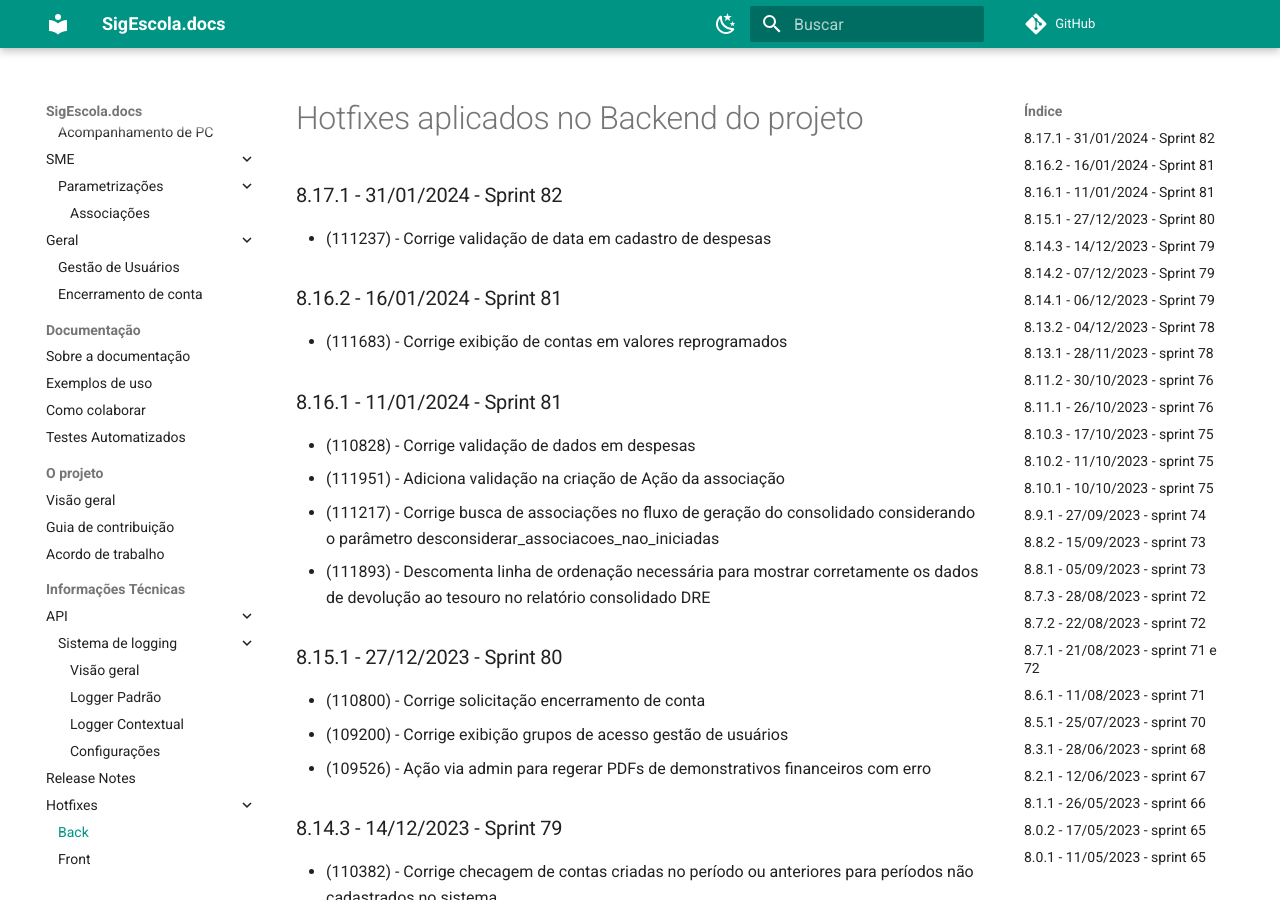
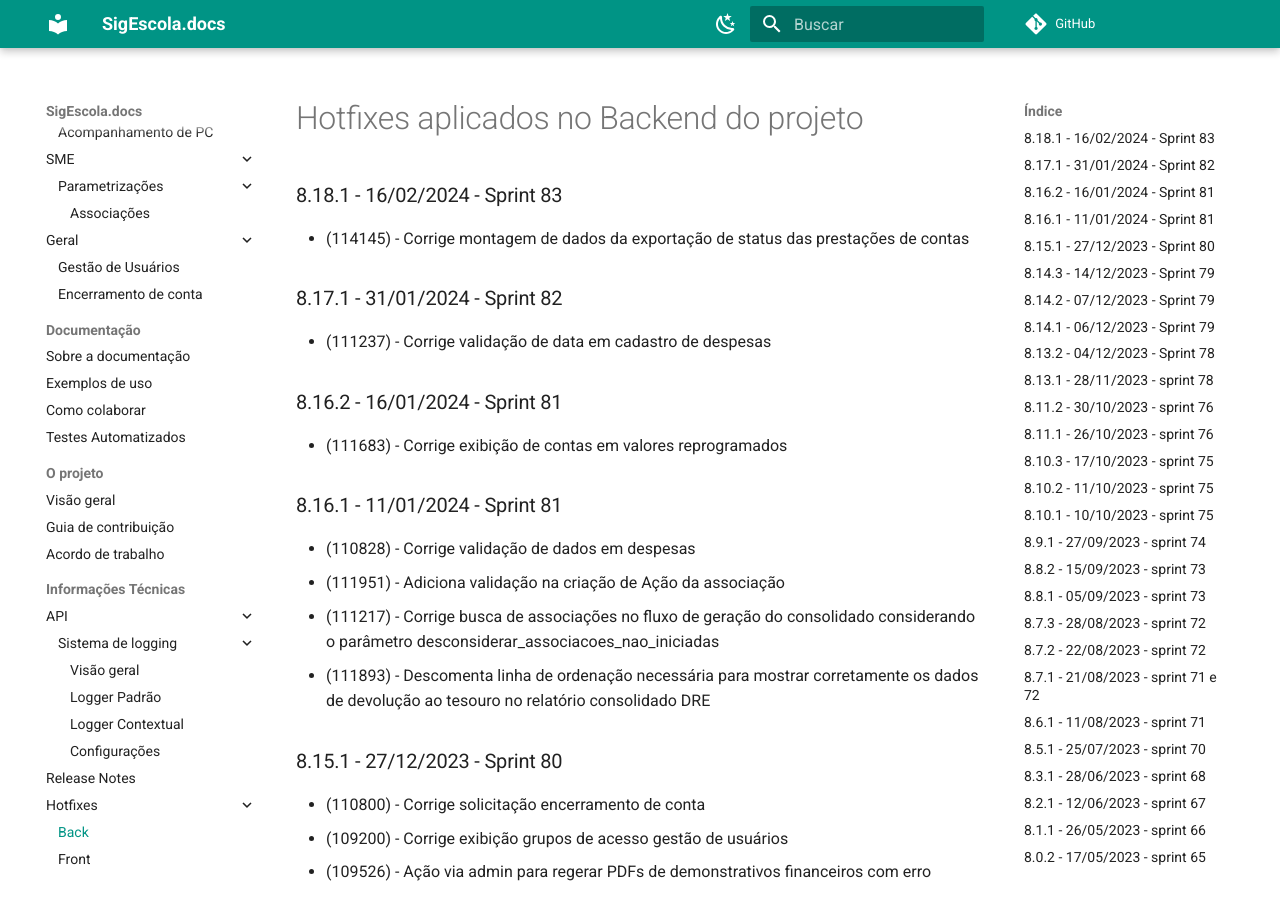
Before and after one commit to prefeiturasp/SME-PTRF-Docs, an MkDocs documentation site: the page built from docs/projeto/hotfixes_back.md, in a window 1280 px wide and 900 px high. Built offline with MkDocs 1.6.1 and Material for MkDocs 9.7.7, drawn with Linux system fonts in a browser that asks for light colours; comment, search, counter and statistics services are not loaded.

Commit message:
Update hotfixes_back.md

```diff
--- a/docs/projeto/hotfixes_back.md
+++ b/docs/projeto/hotfixes_back.md
@@ -1,4 +1,7 @@
 # Hotfixes aplicados no Backend do projeto
+
+### 8.18.1 - 16/02/2024 - Sprint 83
+* (114145) - Corrige montagem de dados da exportação de status das prestações de contas
 
 ### 8.17.1 - 31/01/2024 - Sprint 82
 * (111237) - Corrige validação de data em cadastro de despesas
```
